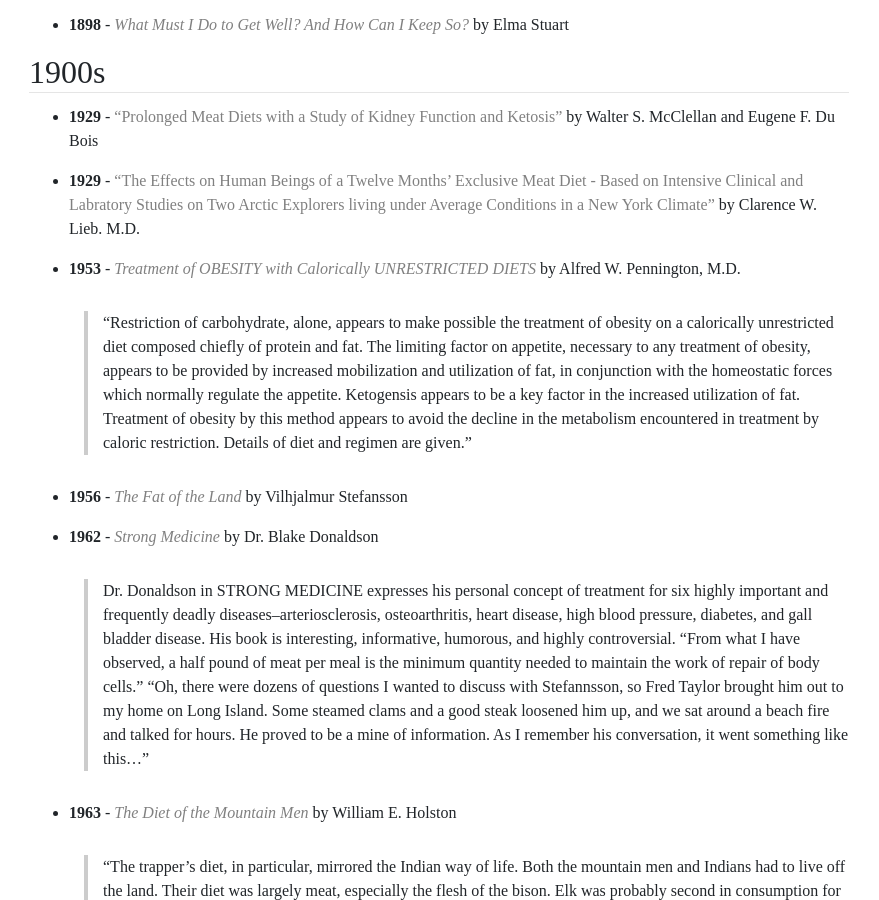
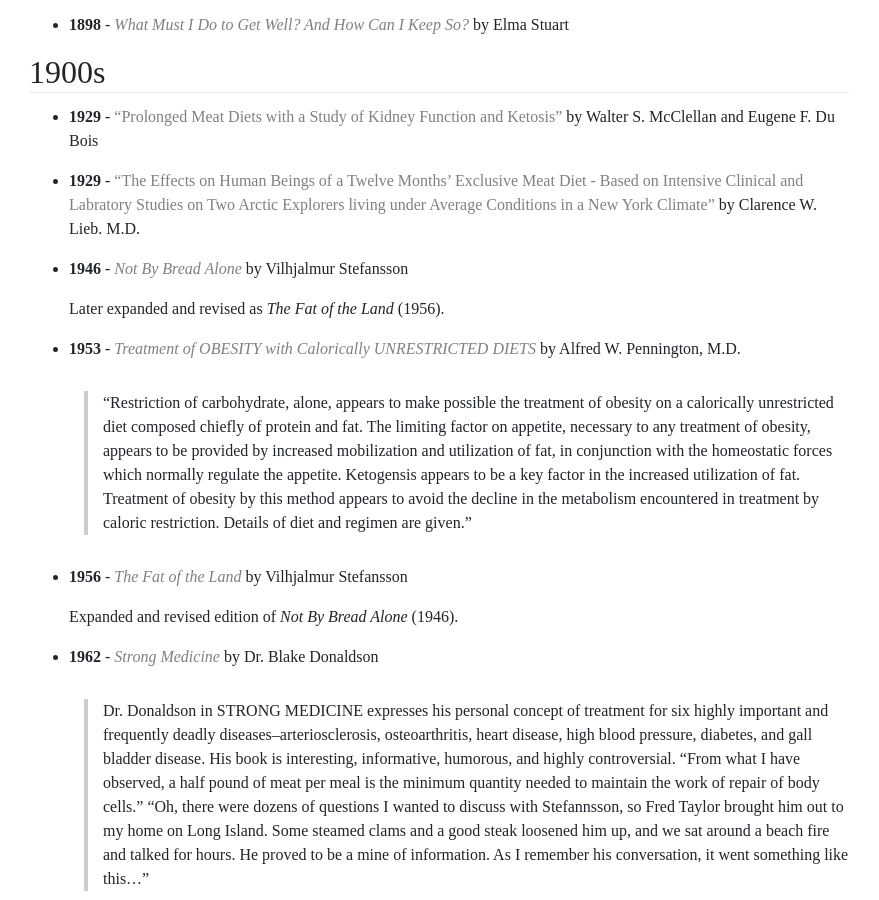
Before and after one commit to bitstein/justmeat.co, a Jekyll site: the page built from wiki/pages/history.md, in a window 1280 px wide and 900 px high, scrolled down 1123 px. Shown: the whole window, without its empty margins (201-1080 px from the left). Built offline with Jekyll 4.4.1, drawn with Linux system fonts in a browser that asks for light colours; nearby versions of some CDN libraries; some web fonts are replaced.

Commit message:
Update history.md

```diff
--- a/wiki/pages/history.md
+++ b/wiki/pages/history.md
@@ -32,11 +32,17 @@ The carnivore diet draws on the works, ideas, experiences, observations, and stu
 
 * **1929** - [“The Effects on Human Beings of a Twelve Months' Exclusive Meat Diet - Based on Intensive Clinical and Labratory Studies on Two Arctic Explorers living under Average Conditions in a New York Climate”](/docs/twelve-months-exclusive-meat-diet-clarence-w-lieb-md.pdf) by Clarence W. Lieb. M.D.
 
+* **1946** - [_Not By Bread Alone_](/docs/the-fat-of-the-land-vilhjalmur-stefansson.pdf) by Vilhjalmur Stefansson
+
+    Later expanded and revised as _The Fat of the Land_ (1956).
+
 * **1953** - [_Treatment of OBESITY with Calorically UNRESTRICTED DIETS_](https://academic.oup.com/ajcn/article-abstract/1/5/343/4786830?redirectedFrom=fulltext) by Alfred W. Pennington, M.D.
 
     > "Restriction of carbohydrate, alone, appears to make possible the treatment of obesity on a calorically unrestricted diet composed chiefly of protein and fat. The limiting factor on appetite, necessary to any treatment of obesity, appears to be provided by increased mobilization and utilization of fat, in conjunction with the homeostatic forces which normally regulate the appetite. Ketogensis appears to be a key factor in the increased utilization of fat. Treatment of obesity by this method appears to avoid the decline in the metabolism encountered in treatment by caloric restriction. Details of diet and regimen are given."
 
 * **1956** - [_The Fat of the Land_](/docs/the-fat-of-the-land-vilhjalmur-stefansson.pdf) by Vilhjalmur Stefansson
+
+    Expanded and revised edition of _Not By Bread Alone_ (1946).
 
 * **1962** - [_Strong Medicine_](/docs/strong-medicine-blake-donaldson.pdf) by Dr. Blake Donaldson
 
```
